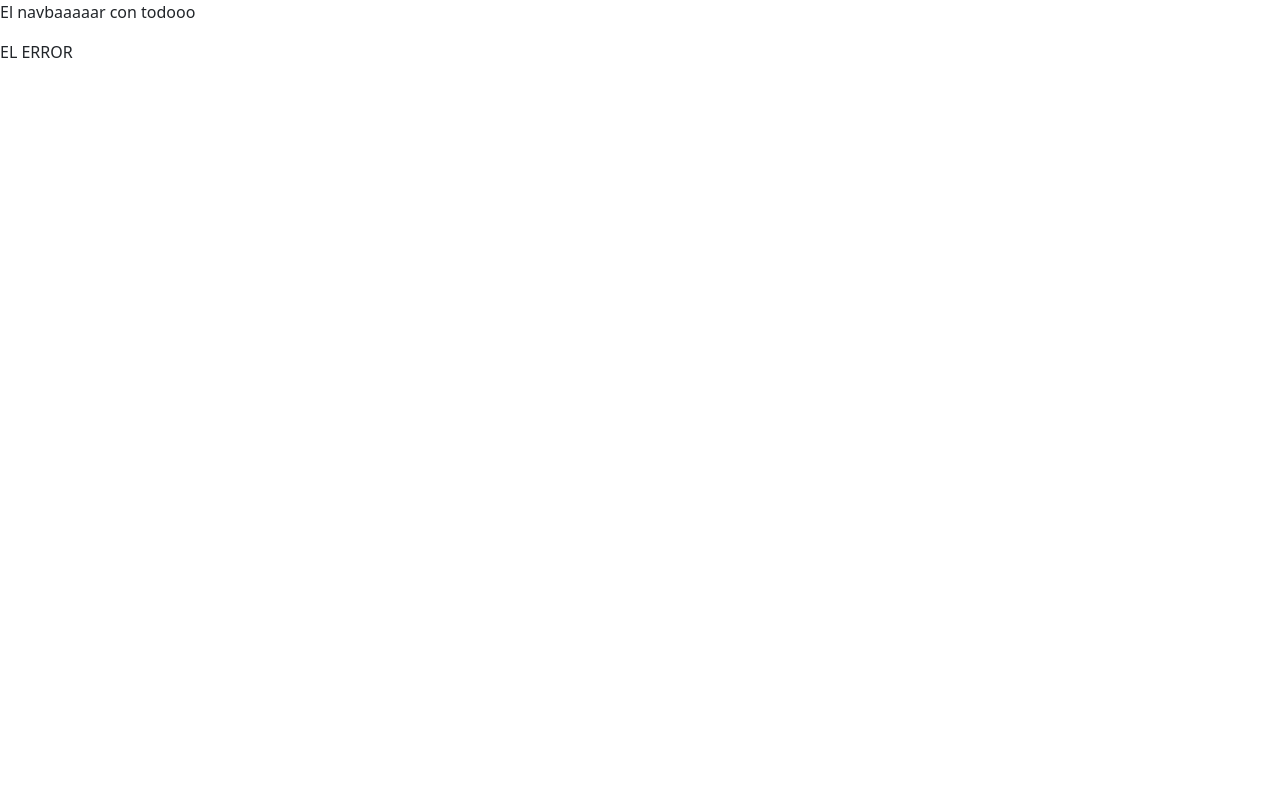
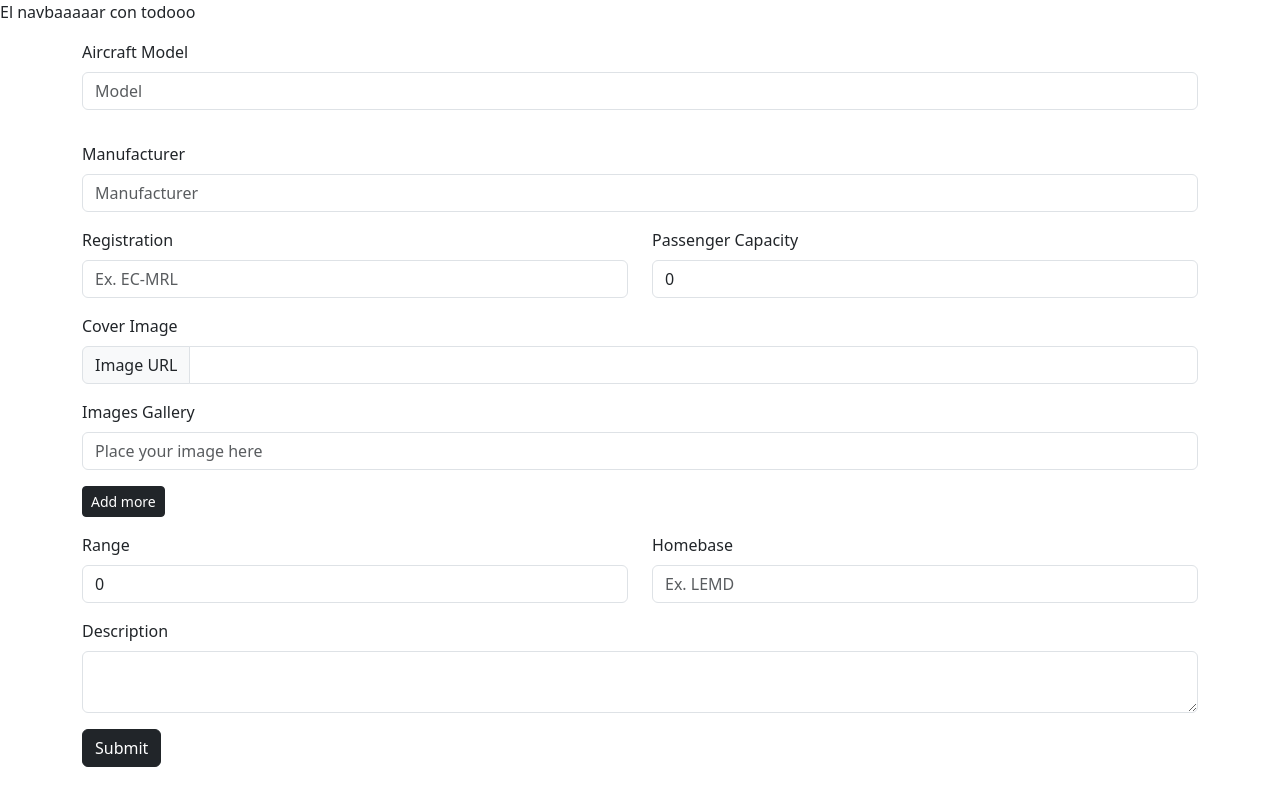
Before and after one commit to marietazetta/wave-jet-client, a React (Vite) app: page /fleet/add/1 in a window 1280 px wide. Built offline with nearby package versions, Linux system fonts and the light colour scheme.

Commit message:
draft aircraft form

```diff
--- a/src/Pages/Aircrafts/AddAircraftFormPage/AddAircraftFormPage.jsx
+++ b/src/Pages/Aircrafts/AddAircraftFormPage/AddAircraftFormPage.jsx
@@ -1,11 +1,13 @@
 import './AddAircraftFormPage.css'
 import NewAircraftForm from "../../../components/Aircrafts/NewAircraftForm/NewAircraftForm"
+import { Container } from 'react-bootstrap'
 
 const AddAircraftFormPage = () => {
     return (
         <>
-            <h1>Soy la AddAircraftFormPage</h1>
-            <NewAircraftForm />
+            <Container>
+                <NewAircraftForm />
+            </Container>
         </>
 
     )
--- a/src/components/Aircrafts/NewAircraftForm/NewAircraftForm.css
+++ b/src/components/Aircrafts/NewAircraftForm/NewAircraftForm.css
@@ -0,0 +1,26 @@
+.AddAircraftForm {
+    padding: 20px;
+    border: 1px solid #ddd;
+    border-radius: 5px;
+    background-color: #FFEAD9;
+}
+
+.AddAircraftForm .form-label {
+    font-weight: bold;
+    margin-bottom: 5px;
+    color: #0D1F2D;
+}
+
+.AddAircraftForm .form-control {
+    border-radius: 4px;
+}
+
+.AddAircraftForm .row {
+    margin-bottom: 15px;
+}
+
+.AddAircraftForm button {
+    background-color: #0D1F2D;
+    color: #FFEAD9;
+    border-color: white;
+}
--- a/src/components/Aircrafts/NewAircraftForm/NewAircraftForm.jsx
+++ b/src/components/Aircrafts/NewAircraftForm/NewAircraftForm.jsx
@@ -1,9 +1,199 @@
 import './NewAircraftForm.css'
+import { useState, useEffect } from "react"
+import { Form, Row, Col, InputGroup, Button, Spinner } from "react-bootstrap"
+import { useNavigate, useParams } from "react-router-dom"
+import aircraftServices from '../../../services/aircraft.services'
 
 const NewAircraftForm = () => {
+
+    const navigate = useNavigate()
+    const [isLoading, setIsloading] = useState([])
+
+    useEffect(() => {
+        setIsloading()
+    }, [])
+
+
+    const [aircraftData, setAircraftData] = useState({
+        model: '',
+        manufacturer: '',
+        tailNumber: '',
+        capacity: 0,
+        mainImage: '',
+        images: [''],
+        range: 0,
+        homebase: '',
+        cabinWidth: 0,
+        cabinHeight: 0,
+        hourlyRate: 0,
+        availability: true,
+        description: ''
+    })
+
+
+    const handleInputChange = e => {
+        const { value, name } = e.currentTarget
+        setAircraftData({ ...aircraftData, [name]: value })
+    }
+
+    const addNewImageField = () => {
+
+        const newImages = [...aircraftData.images]
+
+        newImages.push('')
+
+        setAircraftData({
+            ...aircraftData,
+            images: newImages
+        })
+    }
+
+    const handleGalleryChange = (event, index) => {
+        const { value } = event.target
+        const newImages = [...aircraftData.images]
+        newImages[index] = value
+        setAircraftData({
+            ...aircraftData,
+            images: newImages
+        })
+
+    }
+
+    const handleAircraftFormSubmit = e => {
+
+        e.preventDefault()
+
+        aircraftServices
+            .saveAircraft(aircraftData)
+            .then(() => navigate('/fleet'))
+            .catch(err => console.log(err))
+    }
+
+
+
     return (
-        <h1>Soy el NewAircraftForm</h1>
+
+        <div className="NewAircraftForm">
+            {
+                isLoading
+                    ?
+                    <Spinner animation="grow" variant="dark" />
+                    :
+                    <Form className="NewAircraftForm" onSubmit={handleAircraftFormSubmit}>
+
+                        <Row className="mb-3">
+
+                            <Form.Group as={Col} className="mb-3" controlId="Model.Input">
+                                <Form.Label>Aircraft Model</Form.Label>
+                                <Form.Control size="md" type="text" placeholder="Model"
+                                    name="model"
+                                    value={aircraftData.model}
+                                    onChange={handleInputChange}
+                                />
+
+                            </Form.Group>
+
+
+                        </Row>
+
+                        <Form.Group className="mb-3" controlId="Manufacturer.Input">
+                            <Form.Label>Manufacturer</Form.Label>
+                            <Form.Control size="md" type="text" placeholder="Manufacturer"
+                                name="manufacturer"
+                                value={aircraftData.manufacturer}
+                                onChange={handleInputChange} />
+                        </Form.Group>
+
+                        <Row className="mb-3">
+                            <Form.Group as={Col} controlId="Registration.Input">
+                                <Form.Label>Registration</Form.Label>
+                                <Form.Control type="text" placeholder="Ex. EC-MRL"
+                                    name="tailNumber"
+                                    value={aircraftData.tailNumber}
+                                    onChange={handleInputChange} />
+                            </Form.Group>
+
+
+                            <Form.Group as={Col} controlId="paxCapacity.Input">
+                                <Form.Label>Passenger Capacity</Form.Label>
+                                <Form.Control type="number" placeholder="10"
+                                    min={1}
+                                    max={25}
+                                    name="capacity"
+                                    value={aircraftData.capacity}
+                                    onChange={handleInputChange}
+                                />
+                            </Form.Group>
+                        </Row>
+
+                        <Form.Label htmlFor="basic-url">Cover Image</Form.Label>
+
+                        <InputGroup className="mb-3">
+                            <InputGroup.Text id="basic-addon3">
+                                Image URL
+                            </InputGroup.Text>
+                            <Form.Control id="basic-url" aria-describedby="basic-addon3"
+                                name="mainImage"
+                                value={aircraftData.mainImage}
+                                onChange={handleInputChange} />
+                        </InputGroup>
+
+                        <Form.Group controlId="ImagesGallery" className="mb-3">
+                            <Form.Label>Images Gallery</Form.Label>
+
+                            {
+                                aircraftData.images.map((eachField, idx) => {
+                                    return (
+                                        <Form.Control
+                                            key={idx}
+                                            className="mb-3"
+                                            type="url"
+                                            placeholder={`Place your image here`}
+                                            value={aircraftData.images[idx]}
+                                            onChange={event => handleGalleryChange(event, idx)} />
+                                    )
+                                })
+                            }
+                            <Button size="sm" variant="dark" onClick={addNewImageField}>Add more</Button>
+                        </Form.Group>
+
+
+                        <Row className="mb-3">
+                            <Form.Group as={Col} controlId="range.input">
+                                <Form.Label>Range</Form.Label>
+                                <Form.Control type="number" placeholder="Km"
+                                    name="range"
+                                    value={aircraftData.range}
+                                    onChange={handleInputChange} />
+                            </Form.Group>
+
+                            <Form.Group as={Col} controlId="homebase.input">
+                                <Form.Label>Homebase</Form.Label>
+                                <Form.Control type="text" placeholder="Ex. LEMD"
+                                    name="homebase"
+                                    value={aircraftData.homebase}
+                                    onChange={handleInputChange} />
+                            </Form.Group>
+
+                        </Row>
+
+
+
+                        <Form.Group className="mb-3" controlId="description.Input">
+                            <Form.Label>Description</Form.Label>
+                            <Form.Control size="md" as="textarea" rows={2}
+                                name="description"
+                                value={aircraftData.description}
+                                onChange={handleInputChange} />
+                        </Form.Group>
+
+                        <Button variant="dark" type="submit">
+                            Submit
+                        </Button>
+                    </Form>
+            }
+        </div>
+
     )
 }
-
 export default NewAircraftForm
--- a/src/routes/AppRoutes.jsx
+++ b/src/routes/AppRoutes.jsx
@@ -10,6 +10,7 @@ import SignupPage from "../Pages/Users/SignUpPage/SignUpPage"
 import LoginPage from "../Pages/Users/LoginPage/LoginPage"
 import ProfilePage from "../Pages/ProfilePage/ProfilePage"
 import PrivateRoute from "./PrivateRoute"
+import AddAircraftFormPage from "../Pages/Aircrafts/AddAircraftFormPage/AddAircraftFormPage"
 import { Route, Routes } from "react-router-dom"
 
 
@@ -28,6 +29,7 @@ const Approutes = () => {
             {/* ADMIN RIGHTS */}
             <Route path={'/flights'} element={< FlightsPage />} />
             <Route path={'/flights/:flightId'} element={< FlightDetailsPage />} />
+            <Route path={'/fleet/add/:aircraftId'} element={< AddAircraftFormPage />} />
             <Route path={'/fleet/edit/:aircraftId'} element={< EditAircraftFormPage />} />
             <Route path={'/flights/edit/:flighttId'} element={< EditFlightFormPage />} />
 
--- a/src/services/aircraft.services.js
+++ b/src/services/aircraft.services.js
@@ -0,0 +1,27 @@
+import axios from 'axios'
+
+class AircraftServices {
+
+    constructor() {
+
+        this.axiosApp = axios.create({
+            baseURL: `${import.meta.env.VITE_API_URL}/aircrafts`
+        })
+    }
+
+    getAllAircrafts() {
+        return this.axiosApp.get('/')
+    }
+
+    getOneAircraft(aircraftId) {
+        return this.axiosApp.get(`/${aircraftId}`)
+    }
+
+    saveAircraft(aircraftData) {
+        return this.axiosApp.post('/', aircraftData)
+    }
+}
+
+const aircraftServices = new AircraftServices()
+
+export default aircraftServices
--- a/src/services/auth.services.js
+++ b/src/services/auth.services.js
@@ -6,7 +6,7 @@ class AuthServices {
     constructor() {
 
         this.axiosApp = axios.create({
-            baseURL: `${import.meta.env.VITE_API_URL}/api/auth`
+            baseURL: `${import.meta.env.VITE_API_URL}/auth`
         })
 
         this.axiosApp.interceptors.request.use(config => {
```
Also changed, not shown: 1 other file (tests, documents, lock files or other folders).
